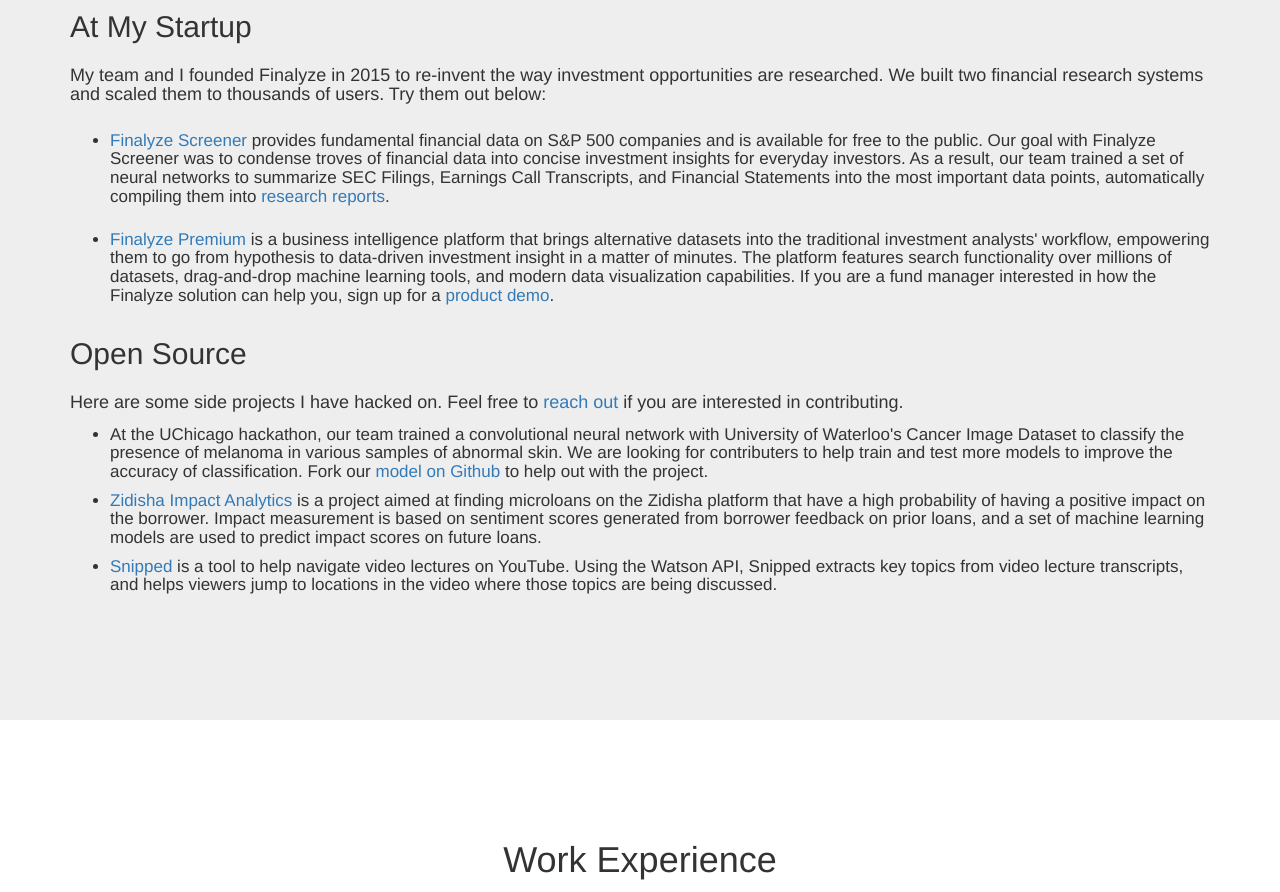
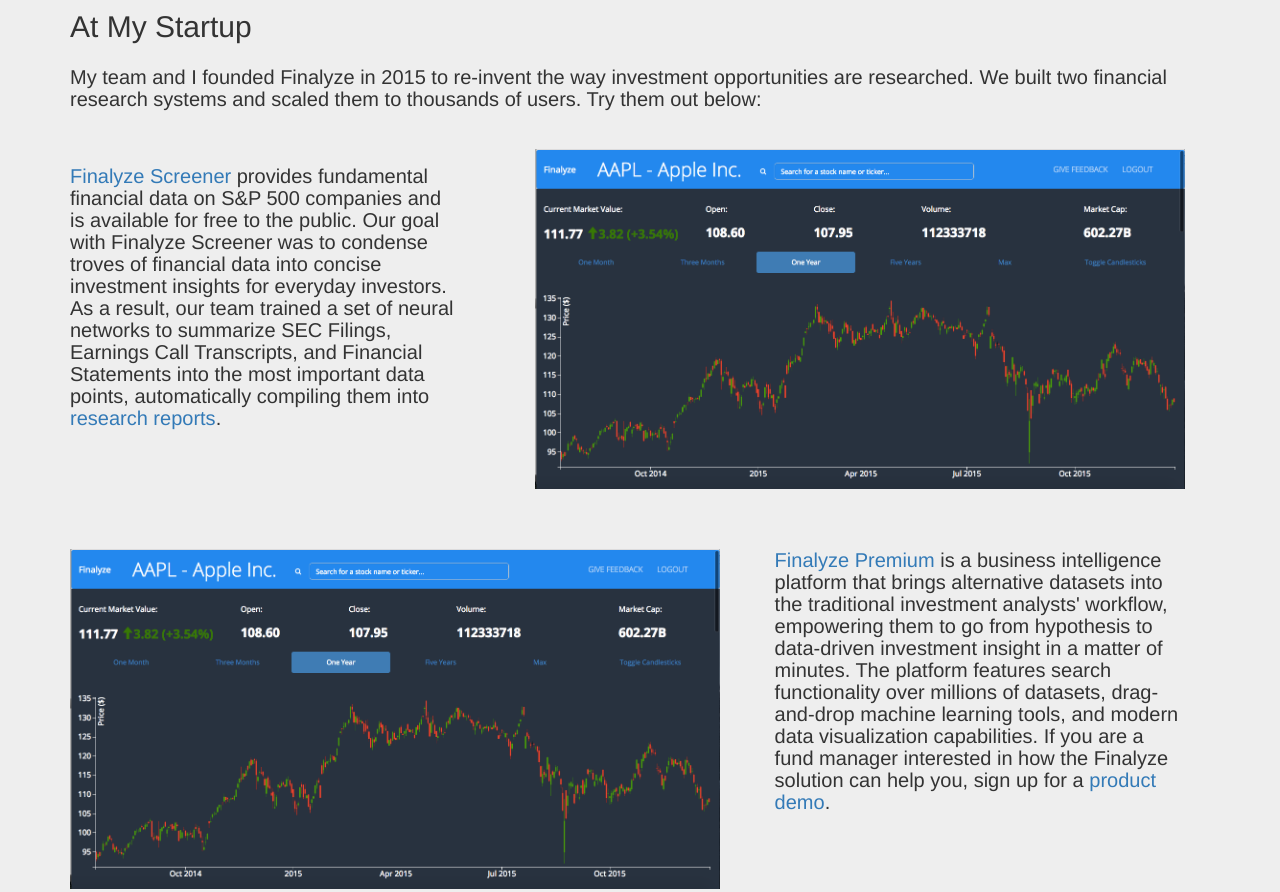
Before and after one commit to jigshahpuzzle/jigshahpuzzle.github.io, a plain HTML site: page index.html in a window 1280 px wide. Shown: the part 980-1872 px from the top of the page. Drawn offline with Linux system fonts and the light colour scheme.

Commit message:
finalyze screener added

```diff
--- a/index.html
+++ b/index.html
@@ -94,7 +94,7 @@
     </section>
 
     <!-- About Section -->
-    <section id="about" class="about-section" style="height : 900px !important; padding-top : 100px !important;">
+    <section id="about" class="about-section" style="height : 1900px !important; padding-top : 100px !important;">
         <div class="container">
             <div class="row">
                 <div class="col-lg-12">
@@ -103,23 +103,27 @@
                     <br>
                     <br>
                     <p align="left" class="left-align">
-                        <div class="left-align" style="font-size : 18px;" align="left">
+                        <div class="left-align" style="font-size : 20px;" align="left">
                             My team and I founded Finalyze in 2015 to re-invent the way investment opportunities are researched. We built two financial research systems and scaled them to thousands of users. Try them out below:
                         </div>
                         <br>
                         <br>
-                        <ul>
-                            <li class="left-align" align="left" style="font-size : 17px;">
-                                <a target="_blank" href="http://screener.finalyze.io">Finalyze Screener</a> provides fundamental financial data on S&P 500 companies and is available for free to the public. Our goal with Finalyze Screener was to condense troves of financial data into concise investment insights for everyday investors. As a result, our team trained a set of neural networks to summarize SEC Filings, Earnings Call Transcripts, and Financial Statements into the most important data points, automatically compiling them into <a target="_blank" href="http://screener.finalyze.io">research reports</a>.
-                            </li>
-                            <br>
-                            <br>
-                            <br>
-                            <li class="left-align" align="left" style="font-size : 17px;">
-                                <a target="_blank" href="http://www.finalyze.io">Finalyze Premium</a> is a business intelligence platform that brings alternative datasets into the traditional investment analysts' workflow, empowering them to go from hypothesis to data-driven investment insight in a matter of minutes. The platform features search functionality over millions of datasets, drag-and-drop machine learning tools, and modern data visualization capabilities. If you are a fund manager interested in how the Finalyze solution can help you, sign up for a <a target="_blank" href="http://www.finalyze.io">product demo</a>.
-                            </li>
-                        </ul>
+                        <br>
+                        <div style="width: 34%; font-size: 20px; text-align: left;" >
+                            <a target="_blank" href="http://screener.finalyze.io">Finalyze Screener</a> provides fundamental financial data on S&P 500 companies and is available for free to the public. Our goal with Finalyze Screener was to condense troves of financial data into concise investment insights for everyday investors. As a result, our team trained a set of neural networks to summarize SEC Filings, Earnings Call Transcripts, and Financial Statements into the most important data points, automatically compiling them into <a target="_blank" href="http://screener.finalyze.io">research reports</a>.
+                        </div>
+                        <a target="_blank" href="http://screener.finalyze.io"><img src="images/Finalyze-Screener.png" style="width: 650px; height: 340px; float: right; position: relative; top : -280px; margin-right: 25px;"></a>
+
+                        <br>
+                        <br>
+                        <br>
+
+                        <a target="_blank" href="http://screener.finalyze.io"><img src="images/Finalyze-Screener.png" style="width: 650px; height: 340px; float: left; position: relative; top: -220px;"></a>
+                        <div style="width: 36%; font-size: 20px; text-align: left; float: right; position: relative; top: -220; margin-right: 25px; " >
+                            <a target="_blank" href="http://www.finalyze.io">Finalyze Premium</a> is a business intelligence platform that brings alternative datasets into the traditional investment analysts' workflow, empowering them to go from hypothesis to data-driven investment insight in a matter of minutes. The platform features search functionality over millions of datasets, drag-and-drop machine learning tools, and modern data visualization capabilities. If you are a fund manager interested in how the Finalyze solution can help you, sign up for a <a target="_blank" href="http://www.finalyze.io">product demo</a>.
+                        </div>
                     </p>
+                    <br>
                     <br>
                     <br>
                     <h2 class="left-align"> Open Source <h2>
```
Also changed, not shown: images/Finalyze-Screener.png (added).
